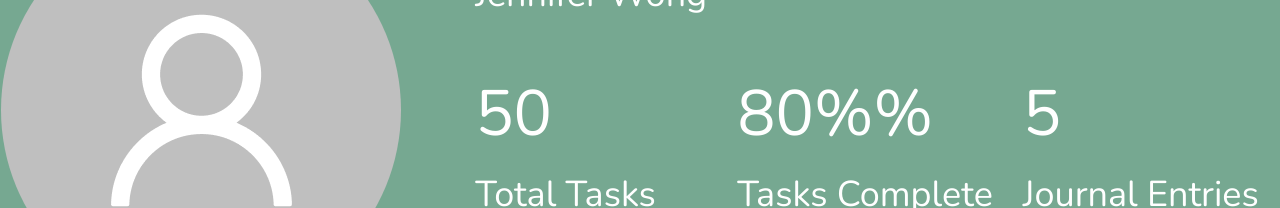
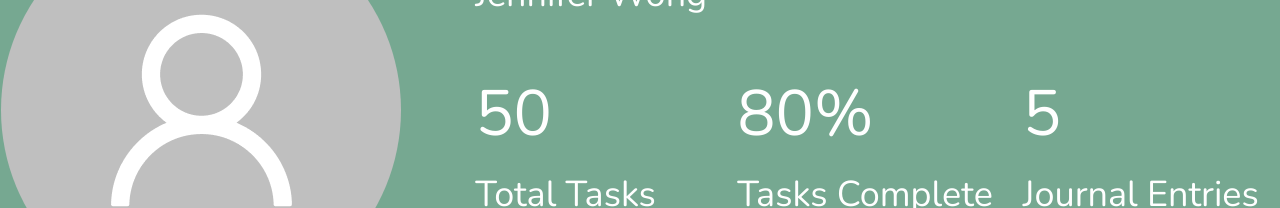
Before and after one commit to ctc-uci/toody-app, a React (Create React App) app: page /profile in a window 1280 px wide. Shown: the part 290-498 px from the top of the page. Built offline with nearby package versions, Linux system fonts and the light colour scheme.

Commit message:
Fixed double percentage in profile

```diff
--- a/src/pages/Profile/Profile.jsx
+++ b/src/pages/Profile/Profile.jsx
@@ -30,7 +30,7 @@ const Profile = ({ firstName, lastName, stats }) => {
           <div className="text-col">
             <div className="text-row"></div>
             <div className="text-row">
-              <div className="text-numbers-font">{stats[1]['number']}%</div>
+              <div className="text-numbers-font">{stats[1]['number']}</div>
             </div>
             <div className="text-row">{stats[1]['description']}</div>
           </div>
```
